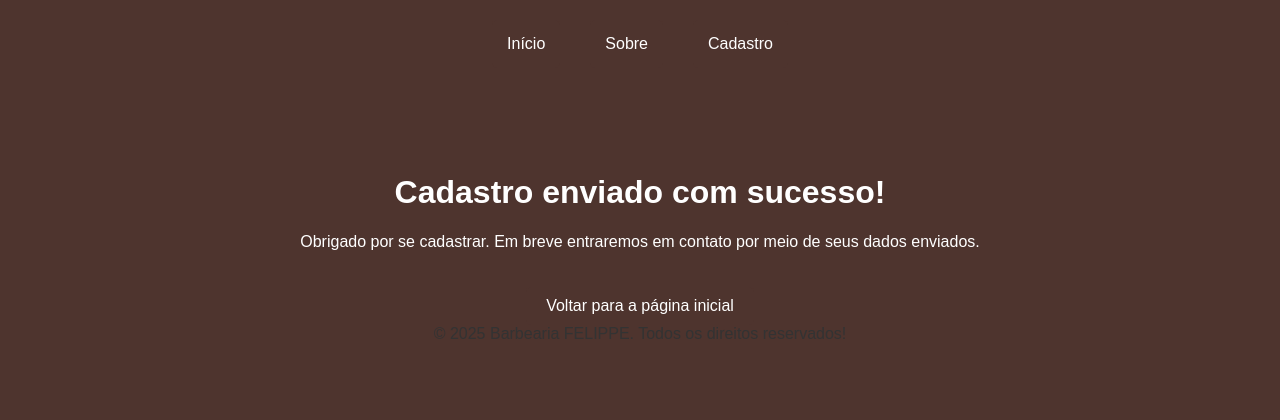
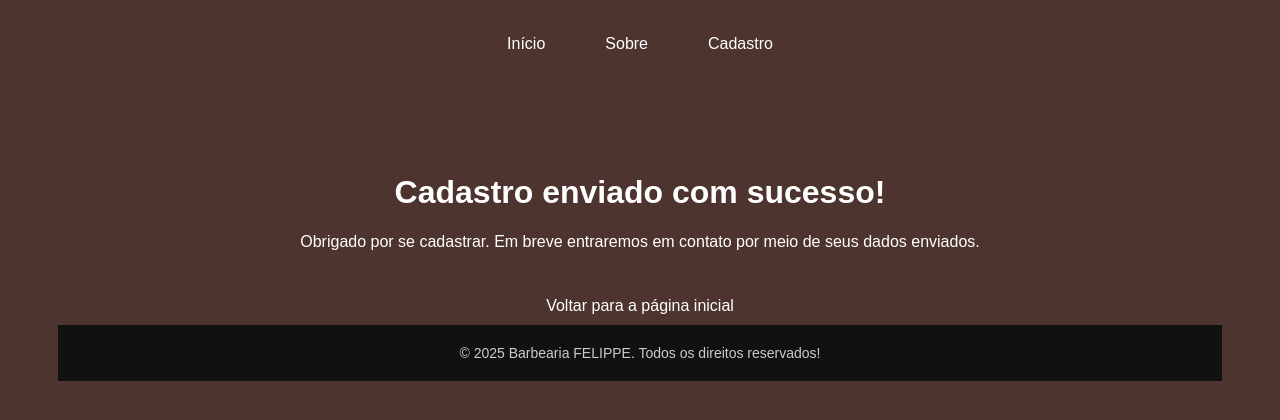
Before and after one commit to Davi161108/upload, a plain HTML site: page sucess.html in a window 1280 px wide. Drawn offline with Linux system fonts and the light colour scheme.

Commit message:
sucess.css

```diff
--- a/css/sucess.css
+++ b/css/sucess.css
@@ -60,3 +60,12 @@ body {
         width: 100%;       /* ocupa toda a largura */
         z-index: 1000;     /* fica por cima do conteúdo */
         }
+
+      footer {
+            background-color: #111;
+            color: #ccc;
+            text-align: center;
+            padding: 20px;
+            font-size: 14px;
+            margin-top: 0%;
+      }
```
